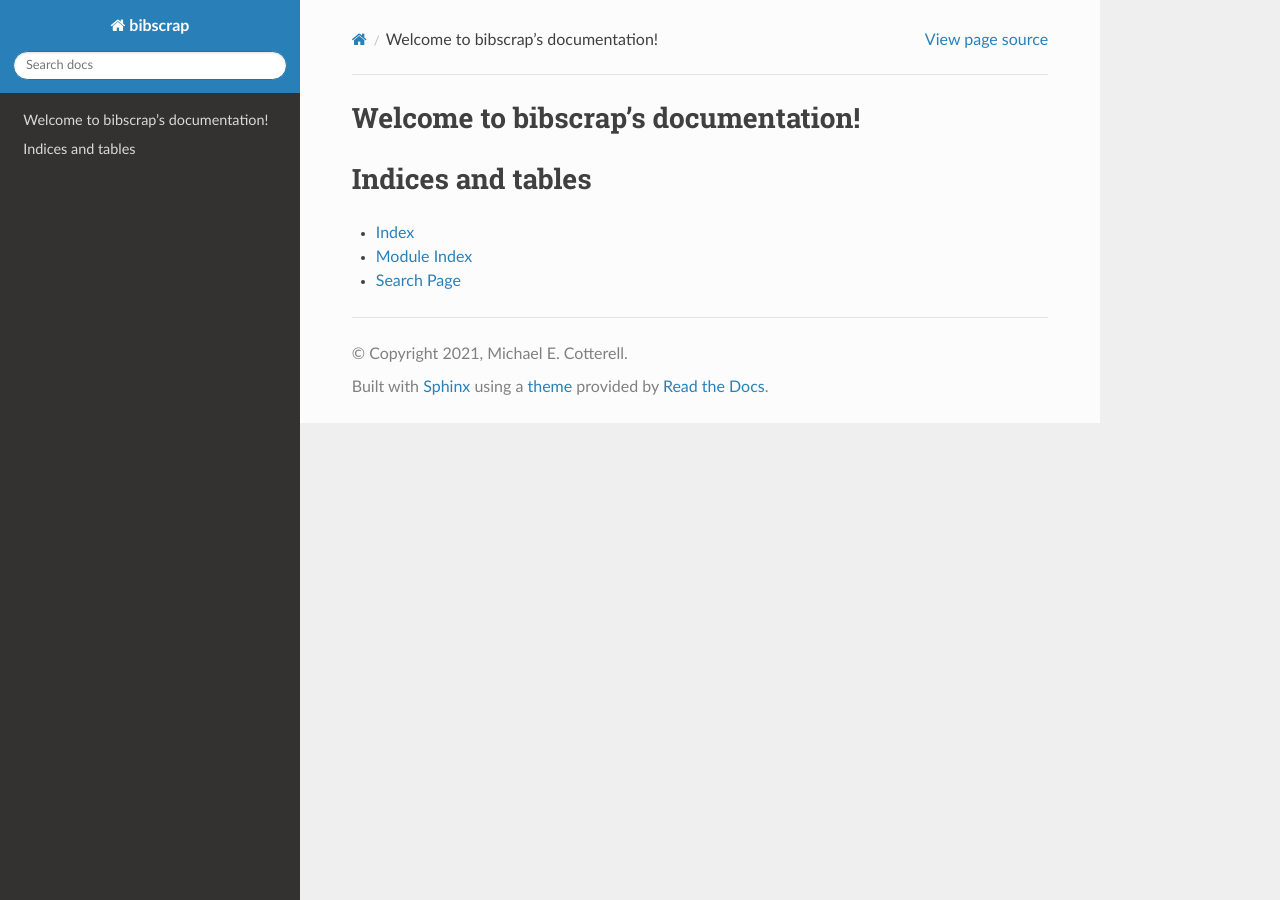
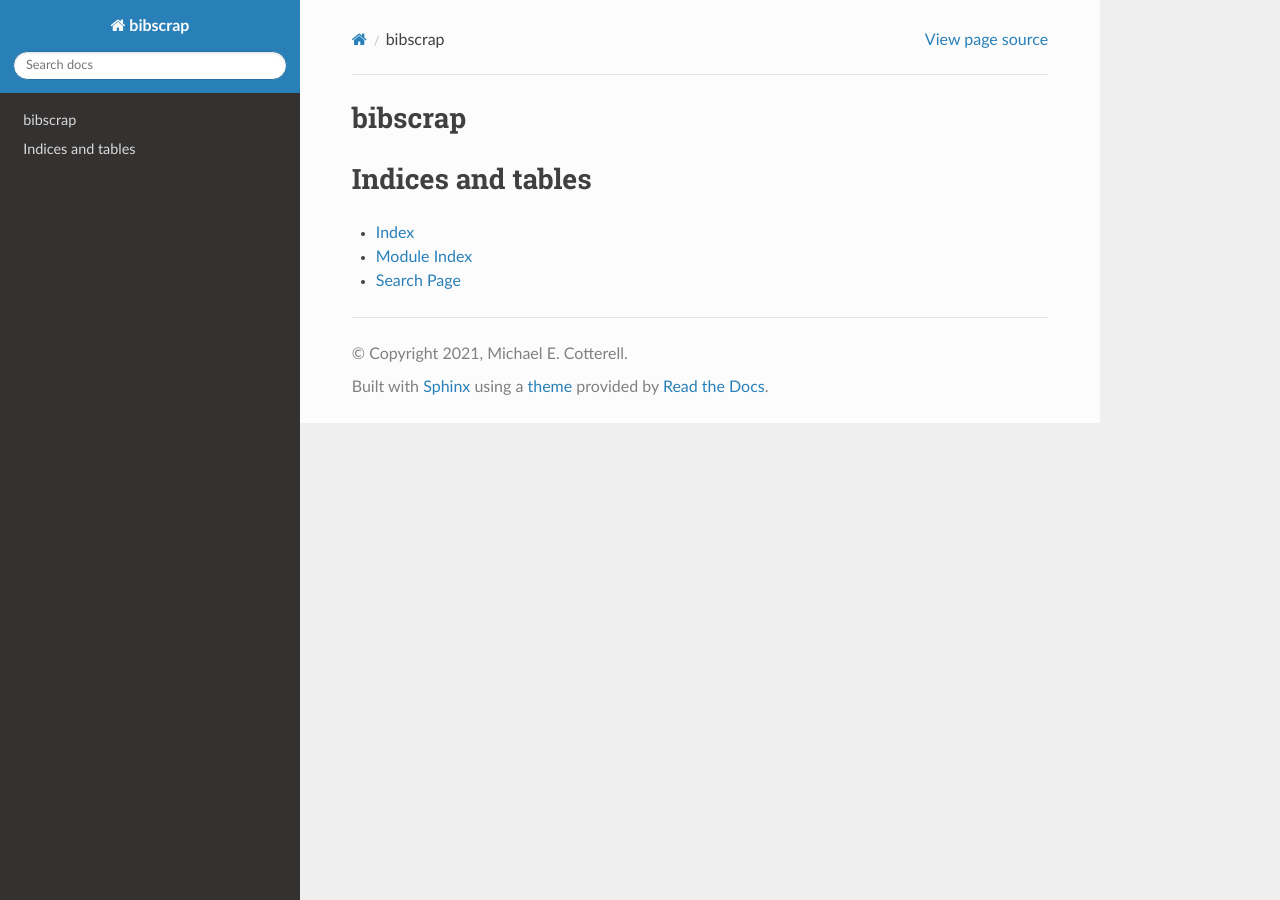
Before and after one commit to cotterell/bibscrap, a Sphinx documentation site: the page built from docs/index.rst, in a window 1280 px wide. Built offline with Sphinx 7.4.7 and the Read the Docs theme 2.0.0, drawn with Linux system fonts in a browser that asks for light colours; some of the changed lines change nothing that is shown.

Commit message:
updated docs index

```diff
--- a/docs/index.rst
+++ b/docs/index.rst
@@ -1,16 +1,23 @@
-.. bibscrap documentation master file, created by
-   sphinx-quickstart on Fri Sep 17 21:35:08 2021.
-   You can adapt this file completely to your liking, but it should at least
-   contain the root `toctree` directive.
+.. header::
 
-Welcome to bibscrap's documentation!
-====================================
+   .. image:: https://badge.fury.io/py/bibscrap.svg
+      :target: https://badge.fury.io/py/bibscrap
+      :alt: PyPI version
+
+   .. image:: https://readthedocs.org/projects/bibscrap/badge/?version=latest
+      :target: https://bibscrap.readthedocs.io/en/latest/
+      :alt: bibscrap's documentation
+
+   .. image:: https://img.shields.io/badge/code%20style-black-161b22.svg
+      :target: https://github.com/psf/black
+      :alt: Code style: black
+
+bibscrap
+========
 
 .. toctree::
    :maxdepth: 2
    :caption: Contents:
-
-
 
 Indices and tables
 ==================
```
